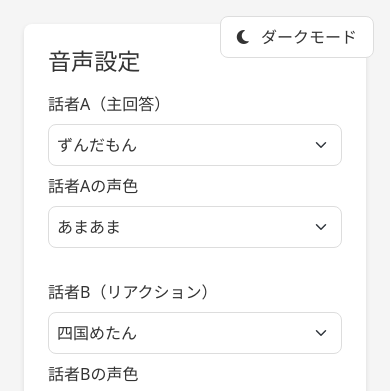
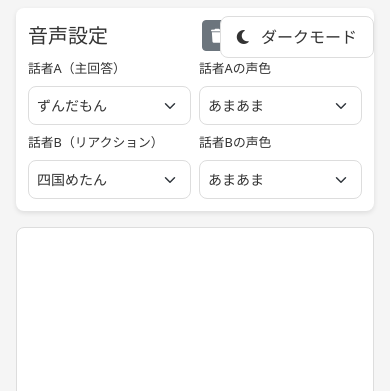
Before and after one commit to Fumiaki0604/AIChatwithVoiceVox, a Flask app: page / in a window 390 px wide. Shown: the top 391 px of the page. Run offline with Flask 3, Linux system fonts and the light colour scheme.

Commit message:
Improve UI/UX: compact speaker settings and responsive character spacing
Changes:
- Revert to text-length based delay (100ms per char, down from 180ms)
- Compact speaker settings into single row with smaller controls
- Reduce vertical padding to fit chat in viewport
- Add responsive character positioning based on screen width
- Reduce character size for better balance
- Make chat container fit in one screen with flexbox layout

UI improvements:
- Speaker settings now horizontal 4-column layout
- Chat messages use flex-grow to fill available space
- Characters scale and reposition based on viewport
- All elements visible without scrolling on standard displays

🤖 Generated with [Claude Code](https://claude.com/claude-code)

Co-Authored-By: Claude Sonnet 4.5 <noreply@anthropic.com>

```diff
--- a/static/css/style.css
+++ b/static/css/style.css
@@ -190,8 +194,8 @@ body {
 }
 
 .speaker-select {
-    margin-bottom: 2rem;
-    padding: 1.5rem;
+    margin-bottom: 1rem;
+    padding: 0.75rem;
     background-color: var(--speaker-select-bg);
     border-radius: 0.5rem;
     box-shadow: 0 2px 5px rgba(0,0,0,0.1);
@@ -211,12 +215,18 @@ body {
 .speaker-select label {
     color: var(--message-text-color);
     font-weight: 500;
-    margin-bottom: 0.5rem;
+    margin-bottom: 0.25rem;
     display: block;
+    font-size: 0.8rem;
+}
+
+.form-label-sm {
+    font-size: 0.75rem;
+    margin-bottom: 0.25rem;
 }
 
 .speaker-select .row > div {
-    margin-bottom: 1rem;
+    margin-bottom: 0;
 }
 
 /* Theme toggle button styles */
@@ -246,7 +256,7 @@ body {
     max-width: 900px !important;
     width: 100%;
     margin: 0 auto;
-    padding: 1.5rem;
+    padding: 0.5rem 1rem;
 }
 
 .chat-container {
--- a/static/js/chat.js
+++ b/static/js/chat.js
@@ -994,16 +994,15 @@ document.addEventListener('DOMContentLoaded', async function () {
             if (response.ok) {
                 // 話者Aのメッセージを追加して再生
                 const speakerAMessage = addMessage(data.speaker_a, 'ai-message-a');
-                let speakerADuration = 0;
                 if (speakerAMessage) {
-                    speakerADuration = await play(data.speaker_a, styleASelect.value, 'A');
+                    await play(data.speaker_a, styleASelect.value, 'A');
                 }
 
-                // 話者Bのメッセージを追加して再生（話者Aの実際の再生時間後に少し遅延して実行）
+                // 話者Bのメッセージを追加して再生（話者Aのテキスト長に基づいて遅延）
                 const speakerBMessage = addMessage(data.speaker_b, 'ai-message-b');
                 if (speakerBMessage) {
-                    // 実際の音声の長さ + 500msの間隔で話者Bを再生
-                    const delay = speakerADuration > 0 ? speakerADuration + 500 : 1000;
+                    // 文字数 × 100ms（以前の180msより短縮）
+                    const delay = data.speaker_a.length * 100;
                     setTimeout(async () => {
                         try {
                             await play(data.speaker_b, styleBSelect.value, 'B');
--- a/templates/index.html
+++ b/templates/index.html
@@ -13,31 +13,31 @@
         <i class="fas fa-moon"></i> ダークモード
     </button>
 
-    <div class="container py-4">
+    <div class="container py-2">
         <div class="speaker-select">
-            <h3 class="mb-3">音声設定</h3>
-            <div class="row">
-                <div class="col-md-6">
-                    <div class="mb-3">
-                        <label for="speaker-a">話者A（主回答）</label>
-                        <select id="speaker-a" class="form-select mb-2"></select>
-                        <label for="style-a">話者Aの声色</label>
-                        <select id="style-a" class="form-select"></select>
-                    </div>
-                </div>
-                <div class="col-md-6">
-                    <div class="mb-3">
-                        <label for="speaker-b">話者B（リアクション）</label>
-                        <select id="speaker-b" class="form-select mb-2"></select>
-                        <label for="style-b">話者Bの声色</label>
-                        <select id="style-b" class="form-select"></select>
-                    </div>
-                </div>
-            </div>
-            <div class="text-end">
-                <button class="btn btn-secondary" id="reset-conversation">
+            <div class="d-flex justify-content-between align-items-center mb-2">
+                <h5 class="mb-0">音声設定</h5>
+                <button class="btn btn-sm btn-secondary" id="reset-conversation">
                     <i class="fas fa-trash"></i> 会話履歴をリセット
                 </button>
+            </div>
+            <div class="row g-2">
+                <div class="col-md-3 col-6">
+                    <label for="speaker-a" class="form-label-sm">話者A（主回答）</label>
+                    <select id="speaker-a" class="form-select form-select-sm"></select>
+                </div>
+                <div class="col-md-3 col-6">
+                    <label for="style-a" class="form-label-sm">話者Aの声色</label>
+                    <select id="style-a" class="form-select form-select-sm"></select>
+                </div>
+                <div class="col-md-3 col-6">
+                    <label for="speaker-b" class="form-label-sm">話者B（リアクション）</label>
+                    <select id="speaker-b" class="form-select form-select-sm"></select>
+                </div>
+                <div class="col-md-3 col-6">
+                    <label for="style-b" class="form-label-sm">話者Bの声色</label>
+                    <select id="style-b" class="form-select form-select-sm"></select>
+                </div>
             </div>
         </div>
 
```
Also changed, not shown: other parts of static/css/style.css (+45 -9 lines).
